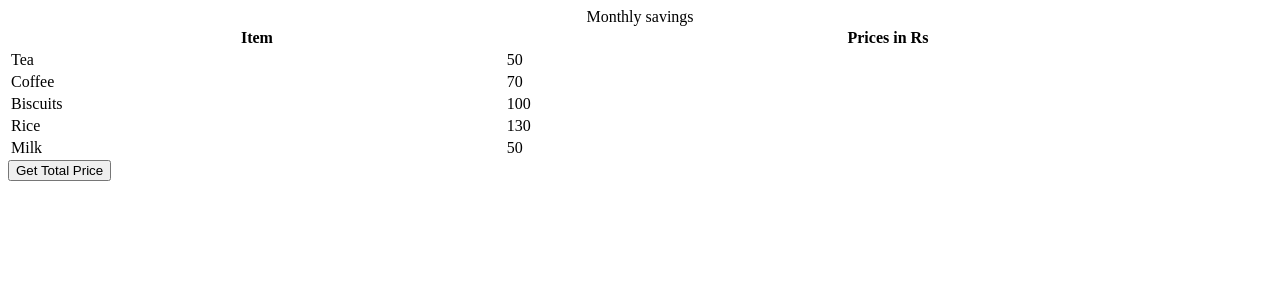
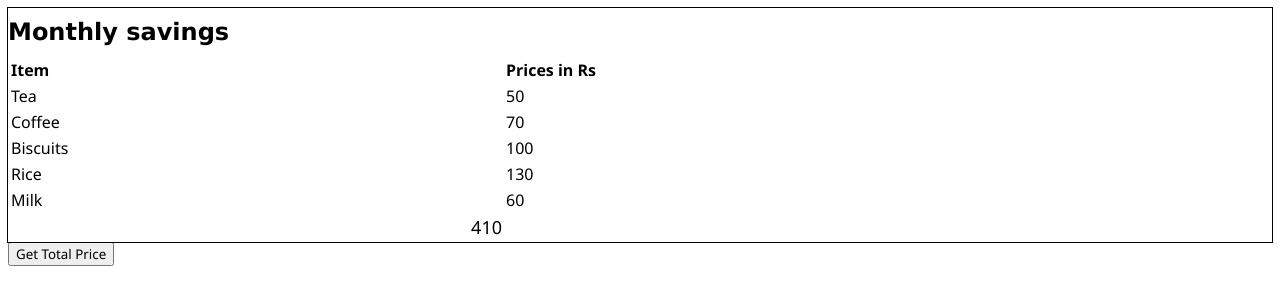
Before and after one commit to acciojob/grofers-checkout-AbhishiktSinha, a website: page main.html in a window 1280 px wide. Both pictures are taken after a click on the button "Get Total Price". Drawn offline with Linux system fonts and the light colour scheme.

Commit message:
created a submission

```diff
--- a/main.html
+++ b/main.html
@@ -34,7 +34,7 @@
     </tr>
     <tr>
       <td class="item">Milk</td>
-      <td class="price">50</td>
+      <td class="price">60</td>
     </tr>
   </table>
     <script type="text/javascript" src="./script.js">
--- a/script.js
+++ b/script.js
@@ -2,9 +2,39 @@ const getSumBtn = document.createElement("button");
 getSumBtn.append("Get Total Price");
 document.body.appendChild(getSumBtn);
 
+const table = document.querySelector("table");
+
 const getSum = () => {
 //Add your code here
 
+	// extract all prices and add them
+	let sum = 0;
+	const priceList = document.querySelectorAll(".price");
+
+	for(let price of priceList) {
+		sum += Number(price.textContent);
+	}
+
+	// create or find totalPrice row and cell or add a new row and add a td to it
+	let totalPriceRow;
+	let totalPriceCell;
+	if(document.querySelector(".total-price-row")) {
+		totalPriceRow = document.querySelector(".total-price-row");
+		totalPrceCell = totalPriceRow.querySelector(".total-price-cell");
+	}
+	else {
+		totalPriceRow = document.createElement("tr");
+		totalPriceCell = document.createElement("td");
+
+		totalPriceRow.className = "total-price-row";
+		totalPriceCell.className = "total-price-cell";
+		// totalPriceCell.setAttribute("colspan", "2");
+		totalPriceRow.appendChild(totalPriceCell);
+
+		table.appendChild(totalPriceRow);
+	}
+
+	totalPriceCell.textContent = `${sum}`;
 };
 
 getSumBtn.addEventListener("click", getSum);
--- a/styles.css
+++ b/styles.css
@@ -1,2 +1,25 @@
 
 /* Your CSS Code here. */
+*{
+	font-family: 'Segoe UI';
+}
+th {
+	text-align: left;
+}
+caption {
+	font-family: 'Lucida sans' !important;
+	font-size: 24px;
+	font-weight: 600;
+	padding-block: 10px;
+
+	text-align: left;
+}
+
+table {
+	outline: 1px solid;
+}
+
+.total-price-cell {
+	text-align: right;
+	font-size: 18px;
+}
```
